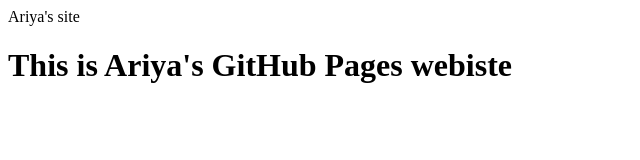
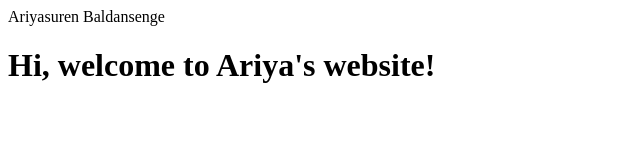
Before and after one commit to Ariya1996/Ariya1996.github.io, a plain HTML site: page index.html in a window 1280 px wide. Shown: the whole page, without its empty margins (0-640 px from the left). Drawn offline with Linux system fonts and the light colour scheme.

Commit message:
Head change

```diff
--- a/index.html
+++ b/index.html
@@ -1,9 +1,9 @@
 <!DOCTYPE html>
 <html lang="en">
     <head>
-        Ariya's site
+        Ariyasuren Baldansenge
     </head>
     <body>
-        <h1>This is Ariya's GitHub Pages webiste</h1>
+        <h1>Hi, welcome to Ariya's website!</h1>
     </body>
 </html>
```
